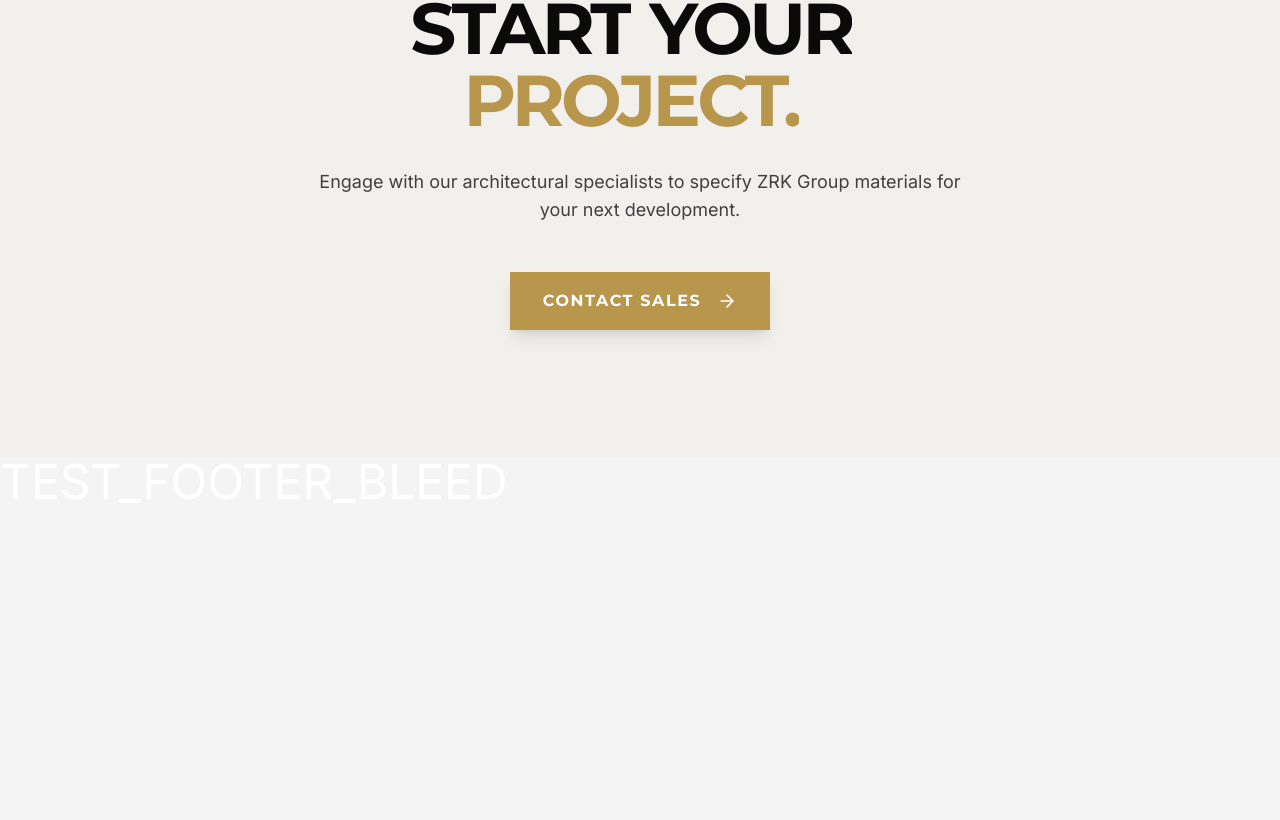
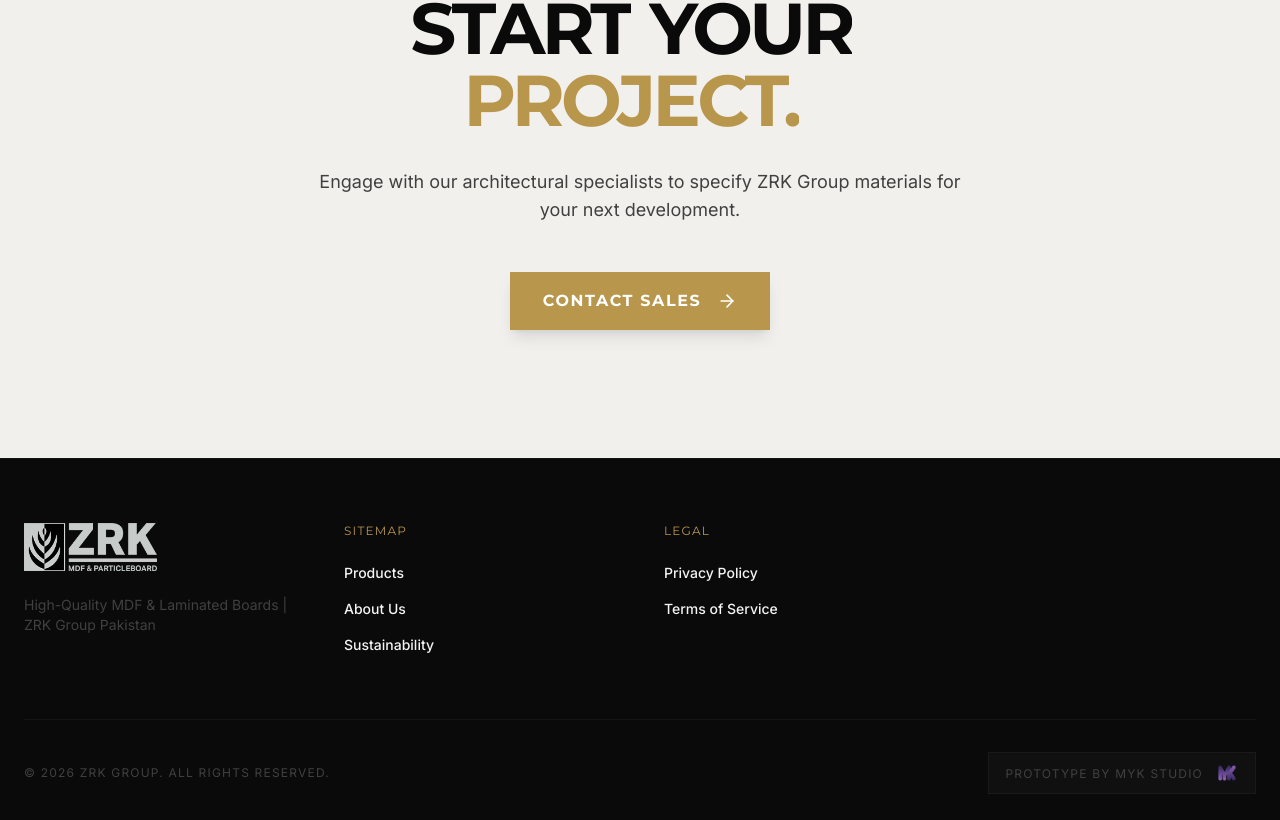
Before and after one commit to mashood-yar/ZRK-Website-2026, a React (Vite) app: page / in a window 1280 px wide. Shown: the part 2115-2935 px from the top of the page. Before the commit the page ends 2621 px from the top, so only its background shows below. Built offline with nearby package versions, Linux system fonts and the light colour scheme.

Commit message:
Fix mobile layout scaling and overflow issues

```diff
--- a/index.html
+++ b/index.html
@@ -4,13 +4,7 @@
 <head>
   <meta charset="UTF-8" />
   <link rel="icon" type="image/svg+xml" href="/vite.svg" />
-  <meta name="viewport" id="viewport-meta" content="width=1280" />
-  <script>
-    if (screen.width < 1280) {
-      var scale = screen.width / 1280;
-      document.getElementById('viewport-meta').setAttribute('content', 'width=1280, initial-scale=' + scale);
-    }
-  </script>
+  <meta name="viewport" content="width=1280" />
   <title>zrk-final-website</title>
 </head>
 
--- a/src/components/Layout.jsx
+++ b/src/components/Layout.jsx
@@ -42,7 +42,7 @@
             <main className="flex-grow w-full mt-20 relative z-10">
                 {children}
             </main>
-            <div className="text-white text-5xl z-[9999] relative">TEST_FOOTER_BLEED</div>
+            <Footer />
         </div>
     );
 };
--- a/src/index.css
+++ b/src/index.css
@@ -22,7 +22,7 @@
   body {
     @apply bg-[var(--bg-color)] text-[var(--text-color)] font-body antialiased selection:bg-zrk-gold selection:text-white transition-colors duration-300 relative;
     min-width: 1280px !important;
-    overflow-x: auto !important;
+    overflow-x: hidden !important;
   }
 
   h1,
```
